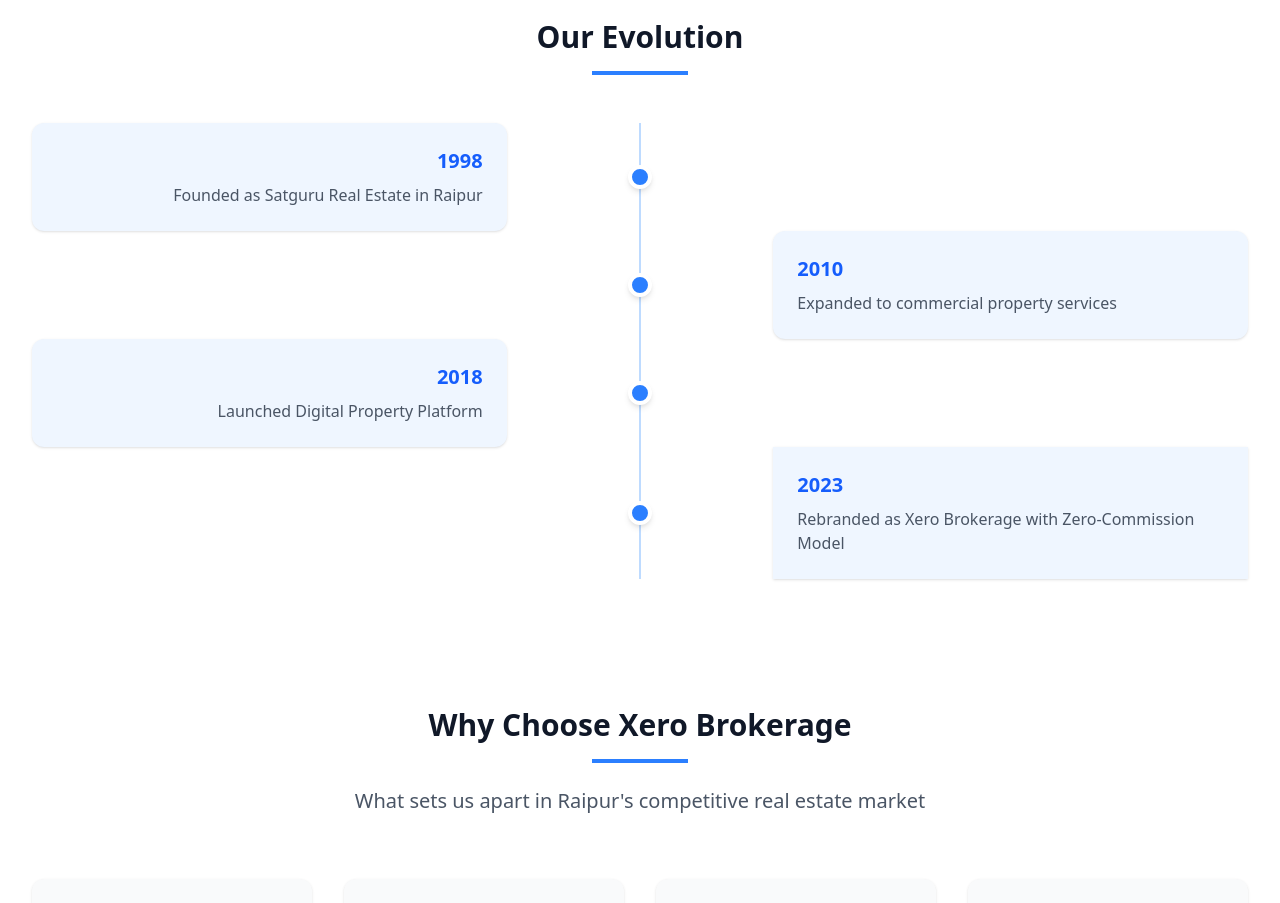
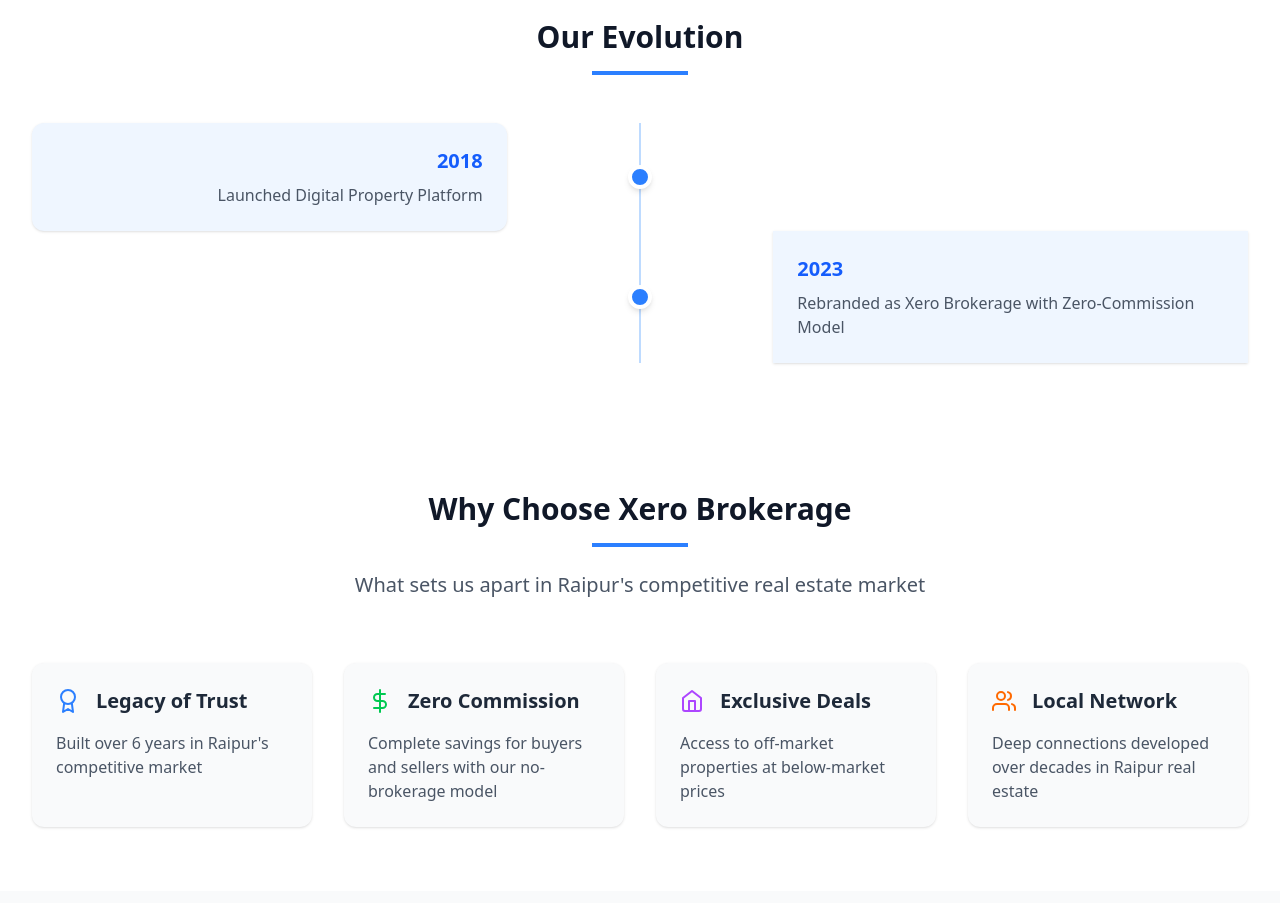
Before and after one commit to XeroBrokerage/website, a Next.js app: page /about-us in a window 1280 px wide. Shown: the part 1040-1943 px from the top of the page. Built offline with nearby package versions, Linux system fonts and the light colour scheme.

Commit message:
Fix; Report and About us

```diff
--- a/src/app/about-us/page.jsx
+++ b/src/app/about-us/page.jsx
@@ -153,7 +153,7 @@ const AboutUsPage = () => {
             <div className='hidden md:block absolute left-1/2 h-full w-0.5 bg-blue-200 transform -translate-x-1/2'></div>
             {/* Timeline items */}
             <div className='space-y-12 md:space-y-0'>
-              <motion.div
+              {/* <motion.div
                 initial={{ opacity: 0, x: -50 }}
                 whileInView={{ opacity: 1, x: 0 }}
                 transition={{ duration: 0.6, delay: 0.2 }}
@@ -174,9 +174,9 @@ const AboutUsPage = () => {
                   <div className='w-6 h-6 rounded-full bg-blue-500 border-4 border-white shadow-md'></div>
                 </div>
                 <div className='md:w-5/12'></div>
-              </motion.div>
+              </motion.div> */}
 
-              <motion.div
+              {/* <motion.div
                 initial={{ opacity: 0, x: 50 }}
                 whileInView={{ opacity: 1, x: 0 }}
                 transition={{ duration: 0.6, delay: 0.4 }}
@@ -198,7 +198,7 @@ const AboutUsPage = () => {
                   </div>
                 </div>
               </motion.div>
-
+ */}
               <motion.div
                 initial={{ opacity: 0, x: -50 }}
                 whileInView={{ opacity: 1, x: 0 }}
--- a/src/app/report-a-problem/page.jsx
+++ b/src/app/report-a-problem/page.jsx
@@ -99,7 +99,6 @@ const ReportProblemPage = () => {
           date: new Date().toLocaleDateString(),
           time: new Date().toLocaleTimeString(),
           websiteLink: 'https://xerobrokerage.in',
-          dashboardLink: 'https://yourwebsite.com/admin/issues'
         }
       )
 
```
